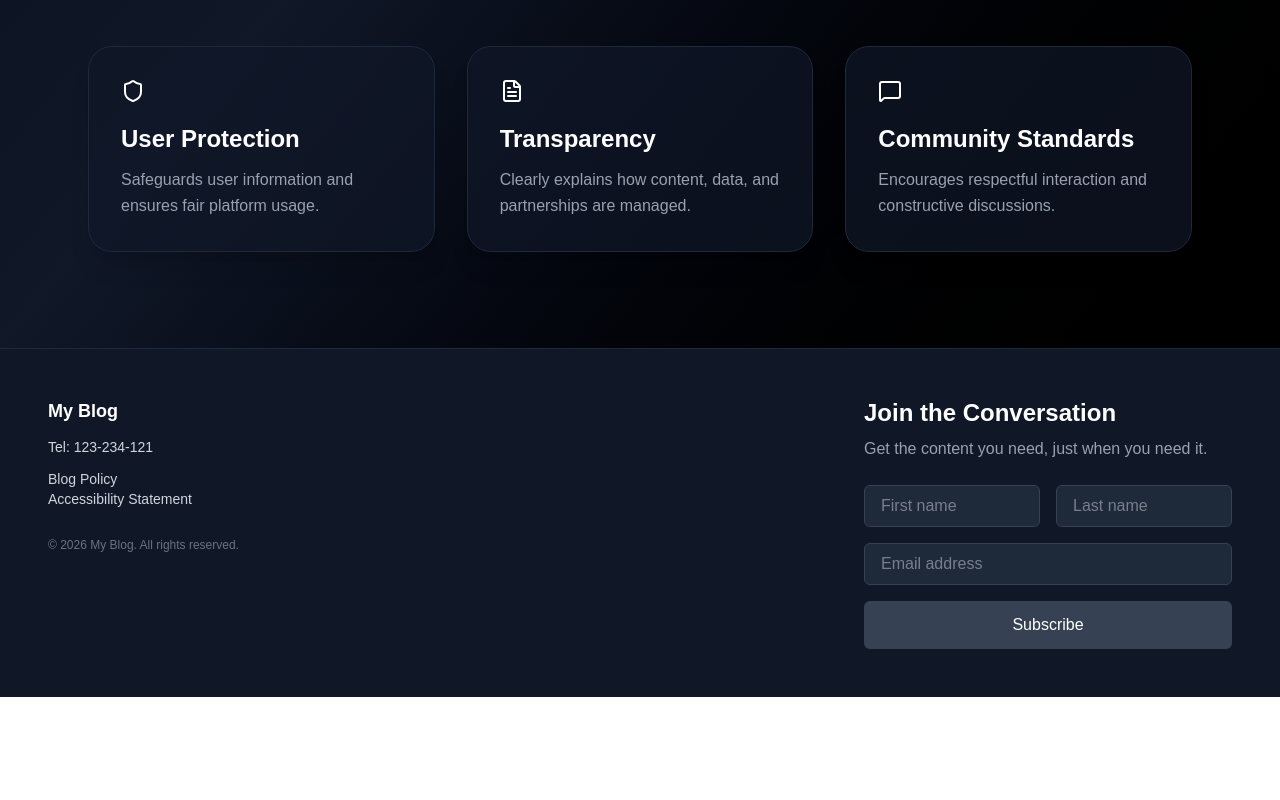
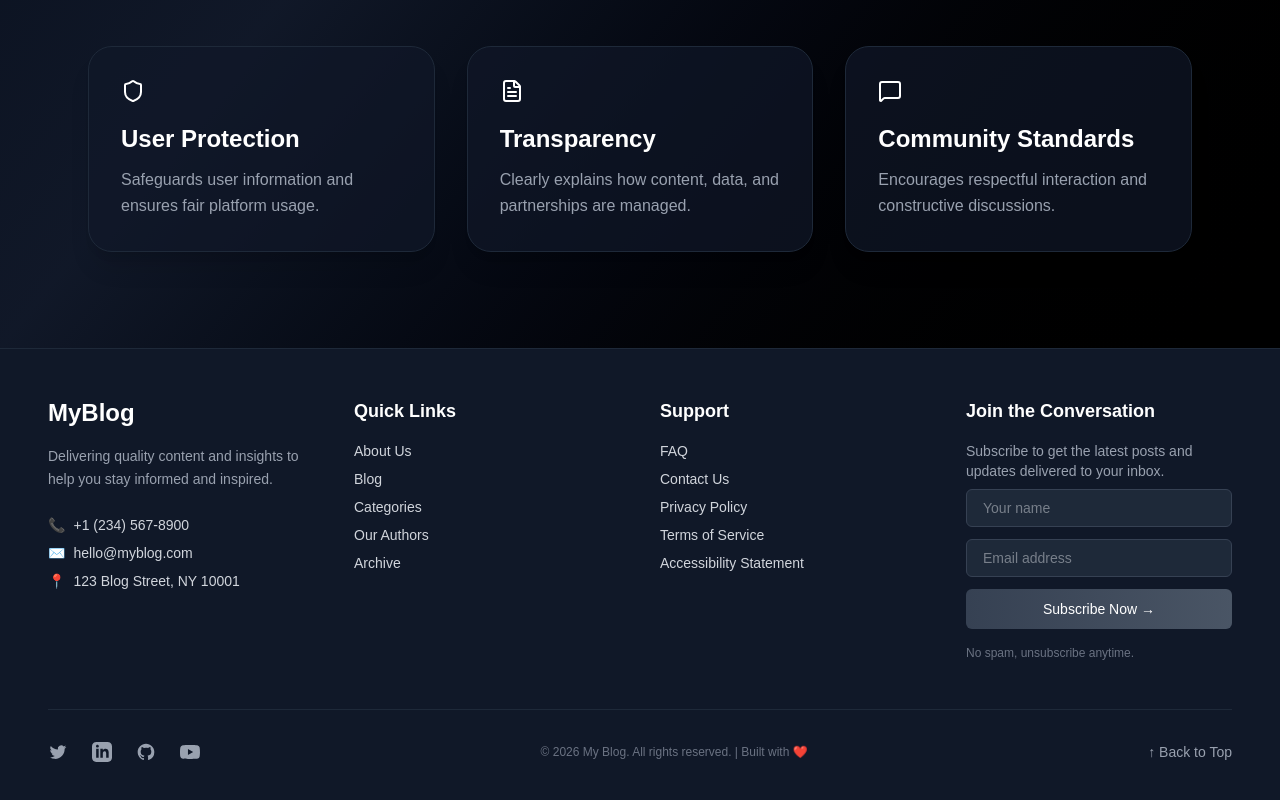
Before and after one commit to AMGAIN/Space_BLog, a Next.js app: page /policy in a window 1280 px wide. Shown: the part 1290-2090 px from the top of the page. Before the commit the page ends 1987 px from the top, so only its background shows below. Built offline with nearby package versions, Linux system fonts and the light colour scheme.

Commit message:
footerupddated

```diff
--- a/components/Footer.tsx
+++ b/components/Footer.tsx
@@ -1,71 +1,180 @@
+'use client'
+
 import Link from 'next/link'
 import React from 'react'
 
 const Footer = () => {
+  const scrollToTop = () => {
+    window.scrollTo({ top: 0, behavior: 'smooth' })
+  }
+
   return (
     <footer className='bg-gray-900 text-gray-300 border-t border-gray-800'>
+      <div className='max-w-7xl mx-auto px-6 md:px-12 py-12'>
 
-      <div className='max-w-7xl mx-auto px-6 md:px-12 py-12 grid grid-cols-1 md:grid-cols-2 lg:grid-cols-3 gap-10'>
+        {/* MAIN FOOTER GRID - 4 COLUMNS ON LARGE SCREENS */}
+        <div className='grid grid-cols-1 md:grid-cols-2 lg:grid-cols-4 gap-10 mb-12'>
 
-        {/* LEFT - INFO */}
-        <div className='space-y-3 text-sm'>
-          <p className='text-white font-semibold text-lg'>My Blog</p>
-          <p>Tel: 123-234-121</p>
-          <Link href={'/policy'} className='hover:text-white transition'>Blog Policy</Link>
-          <p className='hover:text-white cursor-pointer transition'>Accessibility Statement</p>
-          <p className='text-gray-500 text-xs pt-4'>
-            © 2026 My Blog. All rights reserved.
+          {/* COLUMN 1 - BRAND & INFO */}
+          <div className='space-y-4'>
+            <h2 className='text-2xl font-bold text-white mb-4'>MyBlog</h2>
+            <p className='text-sm leading-relaxed text-gray-400'>
+              Delivering quality content and insights to help you stay informed and inspired.
+            </p>
+            <div className='space-y-2 pt-2'>
+              <p className='text-sm flex items-center gap-2'>
+                <span>📞</span> +1 (234) 567-8900
+              </p>
+              <p className='text-sm flex items-center gap-2'>
+                <span>✉️</span> hello@myblog.com
+              </p>
+              <p className='text-sm flex items-center gap-2'>
+                <span>📍</span> 123 Blog Street, NY 10001
               </p>
             </div>
+          </div>
 
-        {/* MIDDLE - SPACER / OPTIONAL LINKS */}
-        <div className='hidden lg:block'></div>
+          {/* COLUMN 2 - QUICK LINKS */}
+          <div className='space-y-4'>
+            <h3 className='text-white font-semibold text-lg mb-4'>Quick Links</h3>
+            <ul className='space-y-2 text-sm'>
+              <li>
+                <Link href='/about' className='hover:text-white hover:translate-x-1 transition-all duration-200 inline-block'>
+                  About Us
+                </Link>
+              </li>
+              <li>
+                <Link href='/blog' className='hover:text-white hover:translate-x-1 transition-all duration-200 inline-block'>
+                  Blog
+                </Link>
+              </li>
+              <li>
+                <Link href='/categories' className='hover:text-white hover:translate-x-1 transition-all duration-200 inline-block'>
+                  Categories
+                </Link>
+              </li>
+              <li>
+                <Link href='/authors' className='hover:text-white hover:translate-x-1 transition-all duration-200 inline-block'>
+                  Our Authors
+                </Link>
+              </li>
+              <li>
+                <Link href='/archive' className='hover:text-white hover:translate-x-1 transition-all duration-200 inline-block'>
+                  Archive
+                </Link>
+              </li>
+            </ul>
+          </div>
 
-        {/* RIGHT - SUBSCRIBE */}
-        <div className='w-full'>
-          <h1 className='text-xl md:text-2xl font-semibold text-white mb-2'>
-            Join the Conversation
-          </h1>
-          <p className='text-gray-400 mb-6 text-sm md:text-base'>
-            Get the content you need, just when you need it.
+          {/* COLUMN 3 - LEGAL & SUPPORT */}
+          <div className='space-y-4'>
+            <h3 className='text-white font-semibold text-lg mb-4'>Support</h3>
+            <ul className='space-y-2 text-sm'>
+              <li>
+                <Link href='/faq' className='hover:text-white hover:translate-x-1 transition-all duration-200 inline-block'>
+                  FAQ
+                </Link>
+              </li>
+              <li>
+                <Link href='/contact' className='hover:text-white hover:translate-x-1 transition-all duration-200 inline-block'>
+                  Contact Us
+                </Link>
+              </li>
+              <li>
+                <Link href='/policy' className='hover:text-white hover:translate-x-1 transition-all duration-200 inline-block'>
+                  Privacy Policy
+                </Link>
+              </li>
+              <li>
+                <Link href='/terms' className='hover:text-white hover:translate-x-1 transition-all duration-200 inline-block'>
+                  Terms of Service
+                </Link>
+              </li>
+              <li>
+                <button className='hover:text-white transition-all duration-200 inline-block'>
+                  Accessibility Statement
+                </button>
+              </li>
+            </ul>
+          </div>
+
+          {/* COLUMN 4 - NEWSLETTER */}
+          <div className='space-y-4'>
+            <h3 className='text-white font-semibold text-lg mb-4'>Join the Conversation</h3>
+            <p className='text-sm text-gray-400 mb-2'>
+              Subscribe to get the latest posts and updates delivered to your inbox.
             </p>
-
-          <form className='space-y-4'>
-
-            {/* NAME ROW */}
-            <div className='flex flex-col sm:flex-row gap-4'>
+            <form className='space-y-3' onSubmit={(e) => e.preventDefault()}>
               <input
                 type="text"
-                placeholder='First name'
-                className='flex-1 px-4 py-2 md:w-1/2 rounded-md bg-gray-800 border border-gray-700 outline-none focus:ring-2 ring-gray-500'
+                placeholder='Your name'
+                className='w-full px-4 py-2 rounded-md bg-gray-800 border border-gray-700 outline-none focus:ring-2 focus:ring-gray-500 focus:border-transparent text-sm'
               />
-              <input
-                type="text"
-                placeholder='Last name'
-                className='flex-1 px-4 py-2 md:w-1/2 rounded-md bg-gray-800 border border-gray-700 outline-none focus:ring-2 ring-gray-500'
-              />
-            </div>
-
-            {/* EMAIL */}
               <input
                 type="email"
                 placeholder='Email address'
-              className='w-full px-4 py-2 rounded-md bg-gray-800 border border-gray-700 outline-none focus:ring-2 ring-gray-500'
+                required
+                className='w-full px-4 py-2 rounded-md bg-gray-800 border border-gray-700 outline-none focus:ring-2 focus:ring-gray-500 focus:border-transparent text-sm'
               />
-
-            {/* BUTTON */}
               <button
                 type="submit"
-              className='w-full py-3 bg-gray-700 text-white rounded-md hover:bg-gray-600 transition duration-300 hover:scale-[1.02]'
+                className='w-full py-2.5 bg-gradient-to-r from-gray-700 to-gray-600 text-white rounded-md hover:from-gray-600 hover:to-gray-500 transition-all duration-300 text-sm font-medium'
               >
-              Subscribe
+                Subscribe Now →
               </button>
-
             </form>
+            <p className='text-xs text-gray-500 mt-2'>
+              No spam, unsubscribe anytime.
+            </p>
+          </div>
         </div>
 
+        {/* BOTTOM BAR - SOCIAL MEDIA & COPYRIGHT */}
+        <div className='pt-8 border-t border-gray-800'>
+          <div className='flex flex-col md:flex-row justify-between items-center gap-4'>
+            {/* Social Links */}
+            <div className='flex gap-6'>
+              <Link href='#' className='text-gray-400 hover:text-white transition-colors duration-200'>
+                <span className='sr-only'>Twitter</span>
+                <svg className='w-5 h-5' fill='currentColor' viewBox='0 0 24 24' aria-hidden='true'>
+                  <path d='M8.29 20.251c7.547 0 11.675-6.253 11.675-11.675 0-.178 0-.355-.012-.53A8.348 8.348 0 0022 5.92a8.19 8.19 0 01-2.357.646 4.118 4.118 0 001.804-2.27 8.224 8.224 0 01-2.605.996 4.107 4.107 0 00-6.993 3.743 11.65 11.65 0 01-8.457-4.287 4.106 4.106 0 001.27 5.477A4.072 4.072 0 012.8 9.713v.052a4.105 4.105 0 003.292 4.022 4.095 4.095 0 01-1.853.07 4.108 4.108 0 003.834 2.85A8.233 8.233 0 012 18.407a11.616 11.616 0 006.29 1.84' />
+                </svg>
+              </Link>
+              <Link href='#' className='text-gray-400 hover:text-white transition-colors duration-200'>
+                <span className='sr-only'>LinkedIn</span>
+                <svg className='w-5 h-5' fill='currentColor' viewBox='0 0 24 24' aria-hidden='true'>
+                  <path d='M19 0h-14c-2.761 0-5 2.239-5 5v14c0 2.761 2.239 5 5 5h14c2.762 0 5-2.239 5-5v-14c0-2.761-2.238-5-5-5zm-11 19h-3v-11h3v11zm-1.5-12.268c-.966 0-1.75-.79-1.75-1.764s.784-1.764 1.75-1.764 1.75.79 1.75 1.764-.783 1.764-1.75 1.764zm13.5 12.268h-3v-5.604c0-3.368-4-3.113-4 0v5.604h-3v-11h3v1.765c1.396-2.586 7-2.777 7 2.476v6.759z' />
+                </svg>
+              </Link>
+              <Link href='#' className='text-gray-400 hover:text-white transition-colors duration-200'>
+                <span className='sr-only'>GitHub</span>
+                <svg className='w-5 h-5' fill='currentColor' viewBox='0 0 24 24' aria-hidden='true'>
+                  <path fillRule='evenodd' d='M12 2C6.477 2 2 6.484 2 12.017c0 4.425 2.865 8.18 6.839 9.504.5.092.682-.217.682-.483 0-.237-.008-.868-.013-1.703-2.782.605-3.369-1.343-3.369-1.343-.454-1.158-1.11-1.466-1.11-1.466-.908-.62.069-.608.069-.608 1.003.07 1.531 1.032 1.531 1.032.892 1.53 2.341 1.088 2.91.832.092-.647.35-1.088.636-1.338-2.22-.253-4.555-1.113-4.555-4.951 0-1.093.39-1.988 1.029-2.688-.103-.253-.446-1.272.098-2.65 0 0 .84-.27 2.75 1.026A9.564 9.564 0 0112 6.844c.85.004 1.705.115 2.504.337 1.909-1.296 2.747-1.027 2.747-1.027.546 1.379.202 2.398.1 2.651.64.7 1.028 1.595 1.028 2.688 0 3.848-2.339 4.695-4.566 4.943.359.309.678.92.678 1.855 0 1.338-.012 2.419-.012 2.747 0 .268.18.58.688.482A10.019 10.019 0 0022 12.017C22 6.484 17.522 2 12 2z' clipRule='evenodd' />
+                </svg>
+              </Link>
+              <Link href='#' className='text-gray-400 hover:text-white transition-colors duration-200'>
+                <span className='sr-only'>YouTube</span>
+                <svg className='w-5 h-5' fill='currentColor' viewBox='0 0 24 24' aria-hidden='true'>
+                  <path d='M23.498 6.186a3.016 3.016 0 0 0-2.122-2.136C19.505 3.545 12 3.545 12 3.545s-7.505 0-9.376.505A3.017 3.017 0 0 0 .502 6.186C0 8.07 0 12 0 12s0 3.93.502 5.814a3.016 3.016 0 0 0 2.122 2.136c1.871.505 9.376.505 9.376.505s7.505 0 9.376-.505a3.015 3.015 0 0 0 2.122-2.136C24 15.93 24 12 24 12s0-3.93-.502-5.814zM9.545 15.568V8.432L15.818 12l-6.273 3.568z' />
+                </svg>
+              </Link>
             </div>
 
+            {/* Copyright */}
+            <p className='text-gray-500 text-xs text-center'>
+              © {new Date().getFullYear()} My Blog. All rights reserved. | Built with ❤️
+            </p>
+
+            {/* Back to Top Button */}
+            <button
+              onClick={scrollToTop}
+              className='text-gray-400 hover:text-white transition-colors duration-200 text-sm'
+            >
+              ↑ Back to Top
+            </button>
+          </div>
+        </div>
+      </div>
     </footer>
   )
 }
```
Also changed, not shown: components/Hero.tsx (+197 -197 lines). Lines whose indentation alone changed are shown as unchanged.
